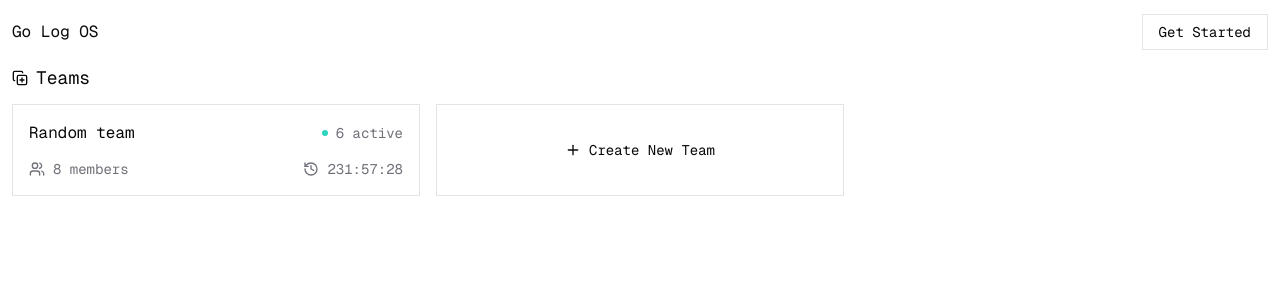
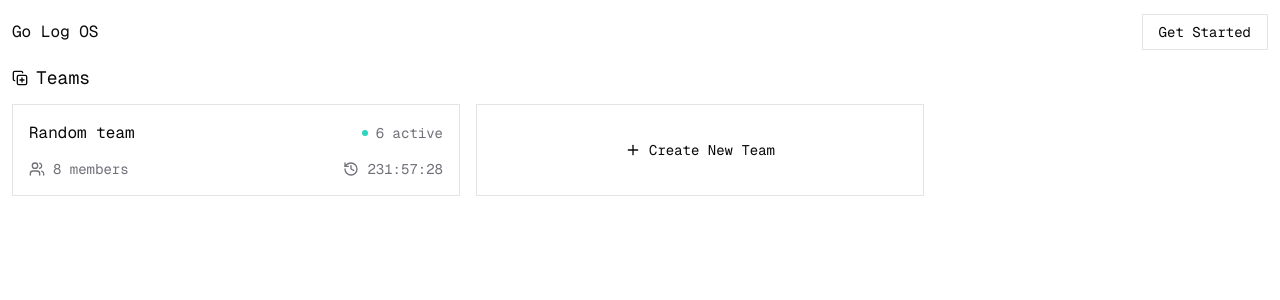
Before and after one commit to sebastianpatrickk/go-log-os, a Next.js app: page /teams in a window 1280 px wide. Shown: the top 300 px of the page. Built offline with nearby package versions, Linux system fonts and the light colour scheme; no server answers.

Commit message:
Add settings page and update teams layout; link settings in AuthDropdown

```diff
--- /dev/null
+++ b/src/app/(lobby)/settings/page.tsx
@@ -0,0 +1,3 @@
+export default function SettingsPage() {
+  return <div className="container px-3">Settings</div>;
+}
--- a/src/app/(lobby)/teams/page.tsx
+++ b/src/app/(lobby)/teams/page.tsx
@@ -9,7 +9,7 @@ export default function Teams() {
         <CopyPlus size={16} />
         <span>Teams</span>
       </h2>
-      <div className="grid w-full grid-cols-3 gap-4">
+      <div className="grid w-full grid-cols-1 gap-4 md:grid-cols-[repeat(auto-fit,minmax(22.75rem,28rem))]">
         <TeamCard />
         <NewTeamCard />
       </div>
--- a/src/components/layout/AuthDropdown.tsx
+++ b/src/components/layout/AuthDropdown.tsx
@@ -10,7 +10,6 @@ import {
   DropdownMenuItem,
   DropdownMenuLabel,
   DropdownMenuSeparator,
-  DropdownMenuShortcut,
   DropdownMenuTrigger,
 } from "@/components/ui/dropdown-menu";
 import { cn } from "@/lib/utils";
@@ -66,10 +65,12 @@ export function AuthDropdown() {
         </DropdownMenuLabel>
         <DropdownMenuSeparator />
         <DropdownMenuGroup>
-          <DropdownMenuItem>
-            <Settings />
-            <span>Settings</span>
-          </DropdownMenuItem>
+          <Link href="/settings">
+            <DropdownMenuItem>
+              <Settings />
+              <span>Settings</span>
+            </DropdownMenuItem>
+          </Link>
           <SignOutButton>
             <DropdownMenuItem>
               <LogOut />
```
